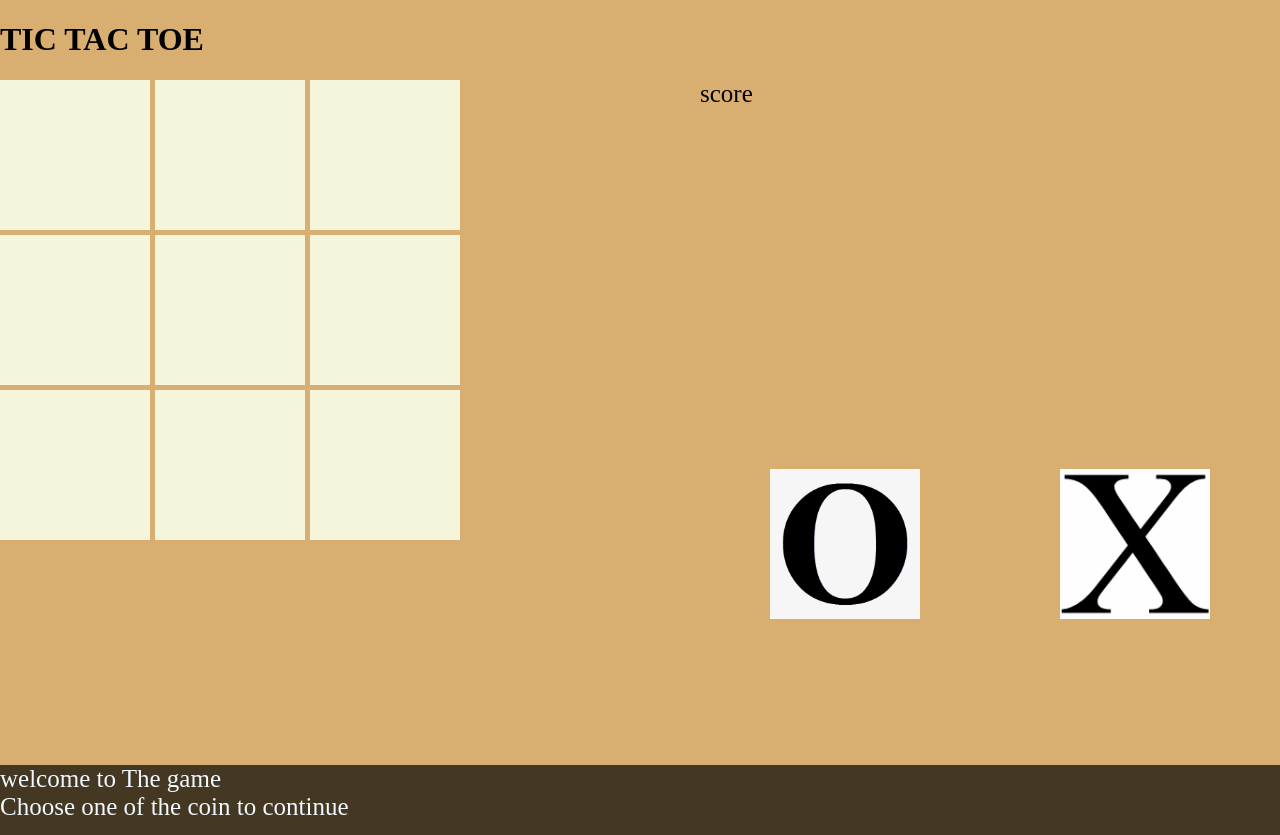
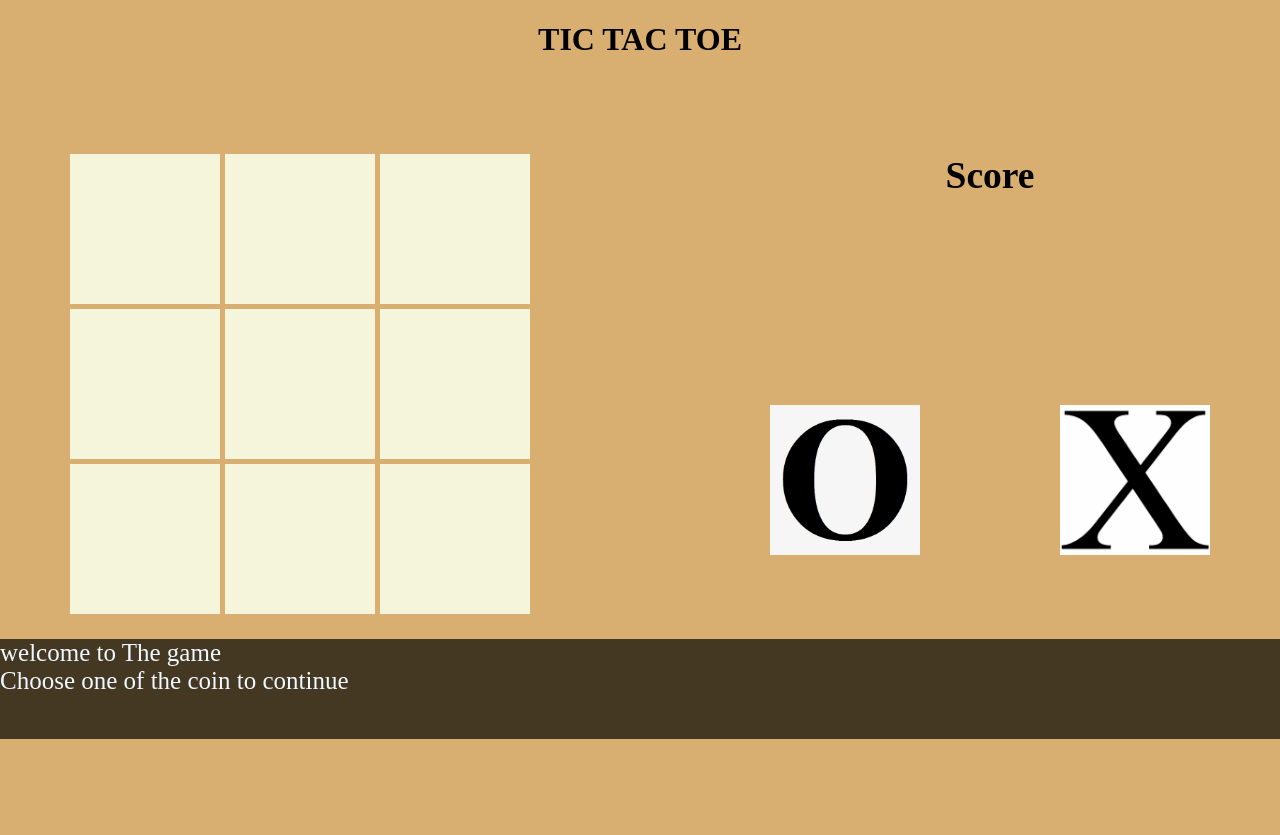
Before and after one commit to titan00001/ti-tac-toe, a plain HTML site: page asset/index.html in a window 1280 px wide. After the commit the page ends 800 px from the top, so only its background shows below. Drawn offline with Linux system fonts and the light colour scheme.

Commit message:
changed layout; added score container

```diff
--- a/asset/index.html
+++ b/asset/index.html
@@ -21,7 +21,11 @@
             <div class="tiles" id = "tile9"></div>
         </div>
 
-        <div class="score">score</div>
+        <div class="score">
+            <h2>Score</h2>
+            <div class="points"></div>
+            <div class="points"></div>
+        </div>
 
         <div class="choose">
 
--- a/asset/style.css
+++ b/asset/style.css
@@ -3,6 +3,11 @@ body {
     border: 0;
     margin: 0;
     padding: 0;
+}
+
+h1 {
+   text-align: center;
+    margin-bottom: 7.5%;
 }
 
 .container {
@@ -16,8 +21,9 @@ body {
 .playground {
 
     /* background-image: url("images/tic-tac-toe-bg.png");    */
-    height: 660px;
-    width: 660px;
+    padding-left: 10%;
+    height: 460px;
+    width: 460px;
 
     grid-column: 1;
     grid-row: 1 / 3;
@@ -39,6 +45,12 @@ body {
     grid-row: 1 / 2;
     font-size: 25px;
 
+}
+
+.score > h2  {
+
+    margin-top: 0;
+    text-align: center;
 }
 
 .choose {
@@ -75,7 +87,7 @@ body {
 .comment {
 
     background-color: #453823;
-    height: 70px;
+    height: 100px;
     color: aliceblue;
     font-size: 25px;
 }
```
